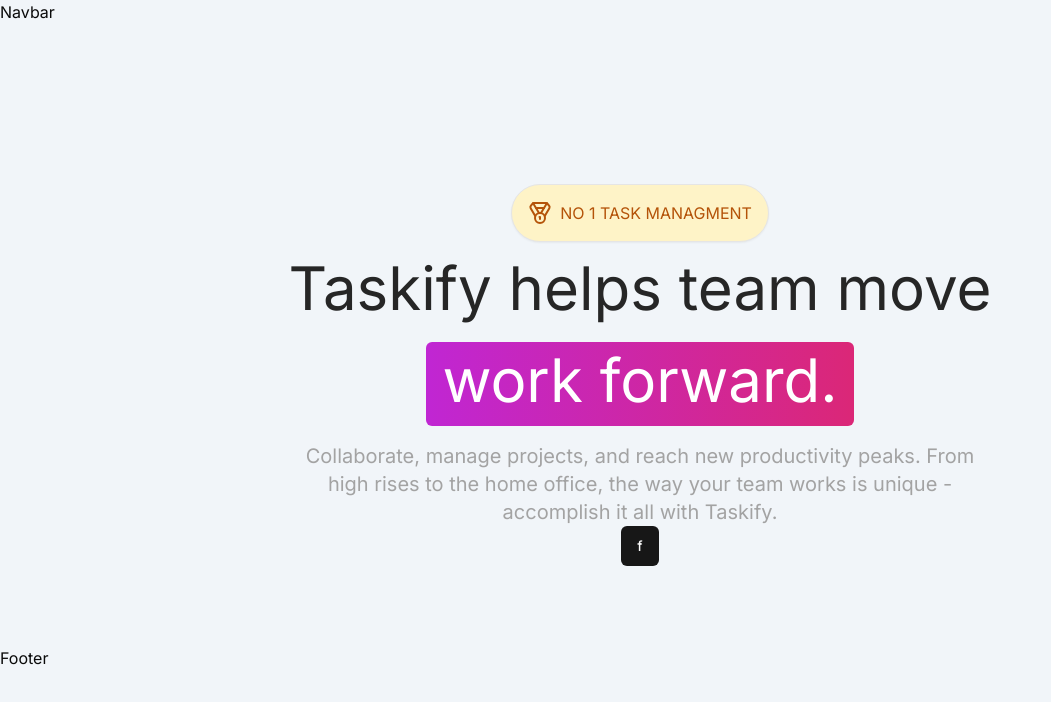
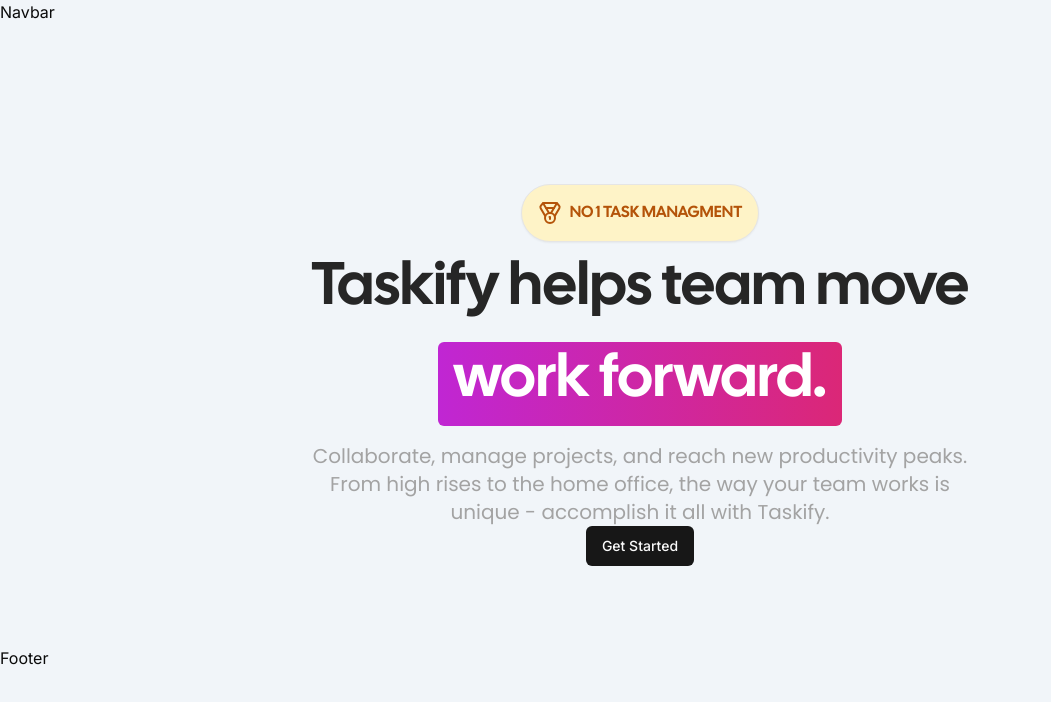
Before and after one commit to Til19/taskmanagement, a Next.js app: page / in a window 1280 px wide. Shown: the top 702 px of the page, without its empty margins (0-1051 px from the left). Built offline with nearby package versions, Linux system fonts and the light colour scheme.

Commit message:
bis 1:05:37

```diff
--- a/app/(marketing)/page.tsx
+++ b/app/(marketing)/page.tsx
@@ -1,10 +1,37 @@
+import Link from "next/link";
+import localFont from "next/font/local";
+import { Poppins } from "next/font/google";
+import { Medal } from "lucide-react";
+
+import { cn } from "@/lib/utils";
 import { Button } from "@/components/ui/button";
-import { Medal } from "lucide-react";
+
+const headingFont = localFont({
+    src: "../../public/fonts/font.woff2"
+});
+
+const textFont = Poppins({
+    subsets: ["latin"],
+    weight: [
+        "100",
+        "200",
+        "300",
+        "400",
+        "500",
+        "600",
+        "700",
+        "800",
+        "900"
+    ],
+});
 
 const MarketingPage = () => {
     return (
         <div className="flex items-center justify-center flex-col">
-            <div className="flex items-center justify-center flex-col">
+            <div className={cn(
+                "flex items-center justify-center flex-col",
+                headingFont.className,
+            )}>
                 <div className="mb-4 flex items-center border shadow-sm p-4 bg-amber-100 text-amber-700 rounded-full uppercase">
                     <Medal className="h-6 w-6 mr-2" />
                     No 1 task managment
@@ -16,15 +43,18 @@ const MarketingPage = () => {
                     work forward.
                 </div>
             </div>
-            <div className="text-sm md:text-xl text-neutral-400 mt-4 max-w-xs md:max-w-2xl text-center mx-auto">
+            <div className={cn(
+                "text-sm md:text-xl text-neutral-400 mt-4 max-w-xs md:max-w-2xl text-center mx-auto",
+                textFont.className,
+            )}>
                 Collaborate, manage projects, and reach new productivity peaks. From high rises to the home office, the way your team works is unique - accomplish it all with Taskify.
             </div>
 
             <Button>
-                f
+                <Link href="/sign-up">
+                    Get Started
+                </Link>
             </Button>
-
-
         </div>
     );
 };
--- /dev/null
+++ b/components/logo.tsx
@@ -0,0 +1,32 @@
+import Link from "next/link";
+import Image from "next/image";
+import localFont from "next/font/local";
+
+import { cn } from "@/lib/utils";
+
+const headingFont = localFont({
+  src: "../public/fonts/font.woff2",
+});
+
+export const Logo = () => {
+    return (
+        <Link href="/">
+            <div className="hover:opacity-75 transition items-center gap-x-2 hidden md:flex">
+                <Image
+                    src="/logo.svg"
+                    alt="Logo"
+                    height={30}
+                    width={30}
+                />
+                <p className={cn(
+                    "text-lg text-neutral-700 pb-1",
+                    headingFont.className,
+                )}>
+                    Taskify
+                </p>
+            </div>
+        </Link>
+    );
+};
+
+export default Logo;
```
Also changed, not shown: public/fonts/font.woff2 (added), public/logo.svg (added).
